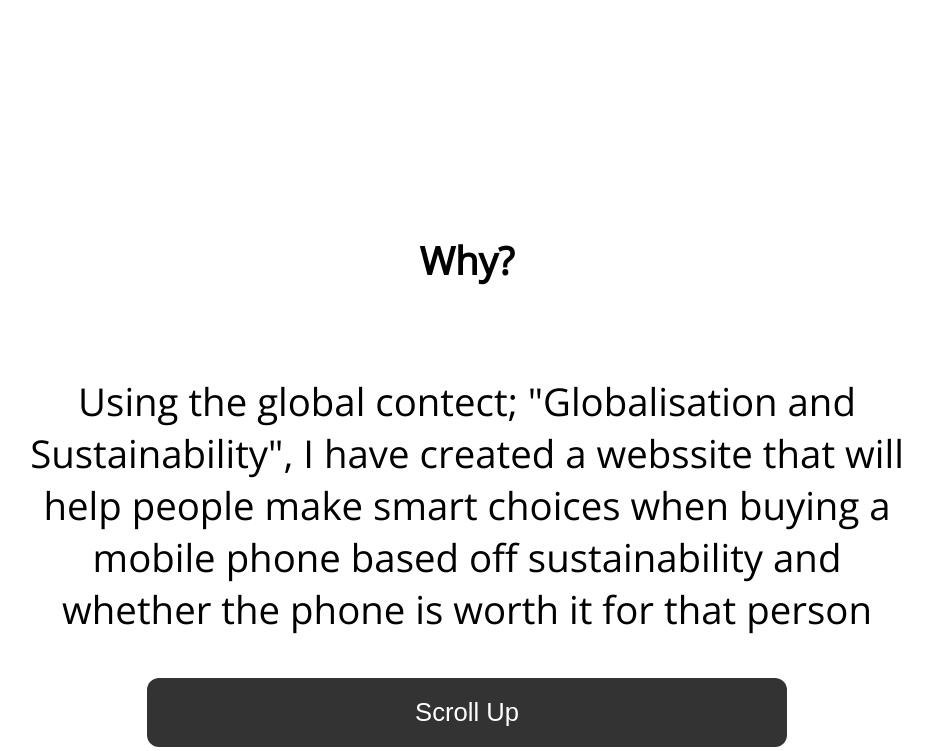
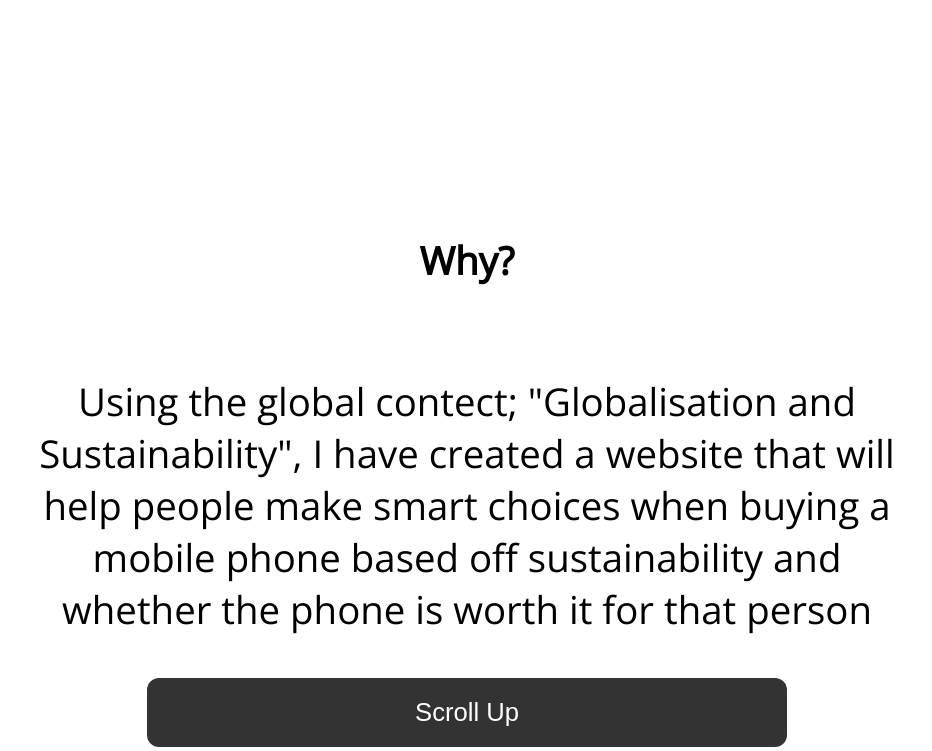
Before and after one commit to JamieSullivan12/PersonalProjectPhonePicker, a plain HTML site: page index.html in a window 1280 px wide. Shown: the part 1752-2503 px from the top of the page, without its empty margins (173-1105 px from the left). Drawn offline with nearby package versions, Linux system fonts and the light colour scheme.

Commit message:
third commit

```diff
--- a/index.html
+++ b/index.html
@@ -49,7 +49,7 @@
     <img alt="iphone11" src="Images/multiple-back.jpg" class="animate-bottom mobile">
     <h2 class="medium arial center animate-bottom responsive" style="text-align:center; padding-top:18%;">Why?</h2>
     <p id="why" class="center medium arial animate-bottom responsive" style="padding-top:4%">
-      Using the global contect; "Globalisation and Sustainability", I have created a webssite that will help people make smart choices when buying a mobile phone based off sustainability and whether the phone is worth it for that person
+      Using the global contect; "Globalisation and Sustainability", I have created a website that will help people make smart choices when buying a mobile phone based off sustainability and whether the phone is worth it for that person
     </p>
     <a href='index.html'><button style="width:50%; margin-left:25%;margin-right:25%" class=" button3 button4">Scroll Up</button></a>
   </div>
```
